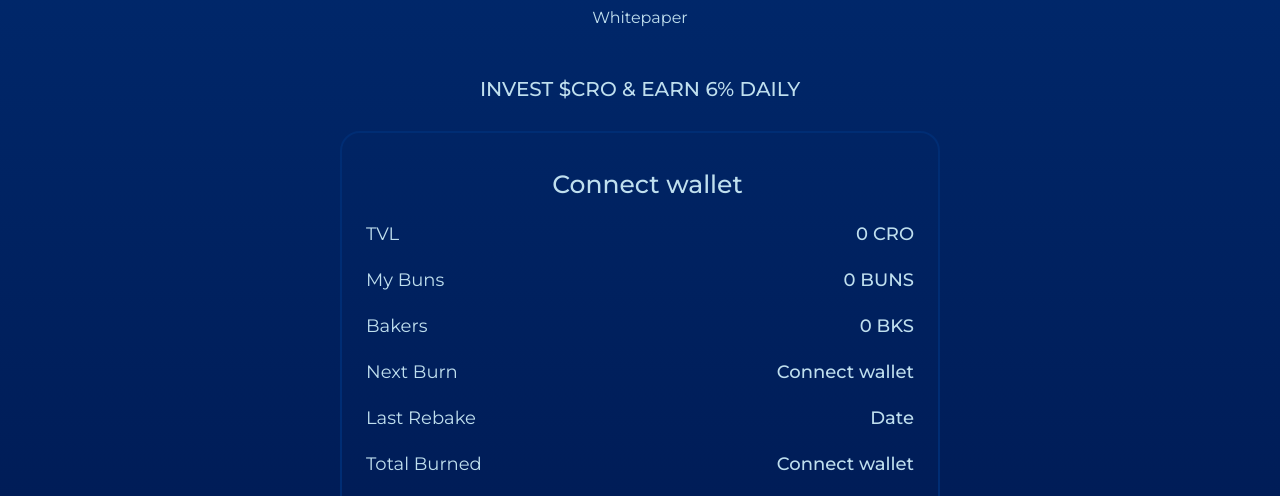
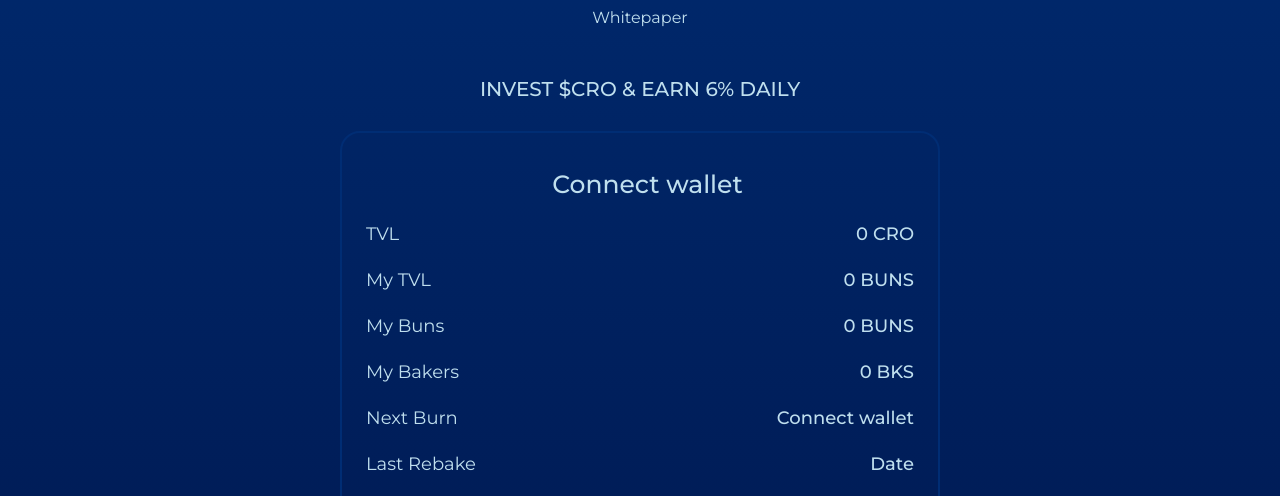
Before and after one commit to ahmedaisar/crofarmer, a plain HTML site: page index.html in a window 1280 px wide. Shown: the part 291-787 px from the top of the page. Drawn offline with Linux system fonts and the light colour scheme; a script that the page names is missing.

Commit message:
added my tvl

```diff
--- a/index.html
+++ b/index.html
@@ -65,14 +65,17 @@
                             <p>TVL</p>
                             <h5 id="contractBalance">0 CRO</h5>
                         </div>
-
+                        <div class="app__interactstatsdata">
+                            <p>My TVL</p>
+                            <h5 id="app__tvl">0 BUNS</h5>
+                        </div>
                         <div class="app__interactstatsdata">
                             <p>My Buns</p>
                             <h5 id="app__buns">0 BUNS</h5>
                         </div>
 
                         <div class="app__interactstatsdata">
-                            <p>Bakers</p>
+                            <p>My Bakers</p>
                             <h5 id="yourFishermen">0 BKS</h5>
                         </div>
 
```
